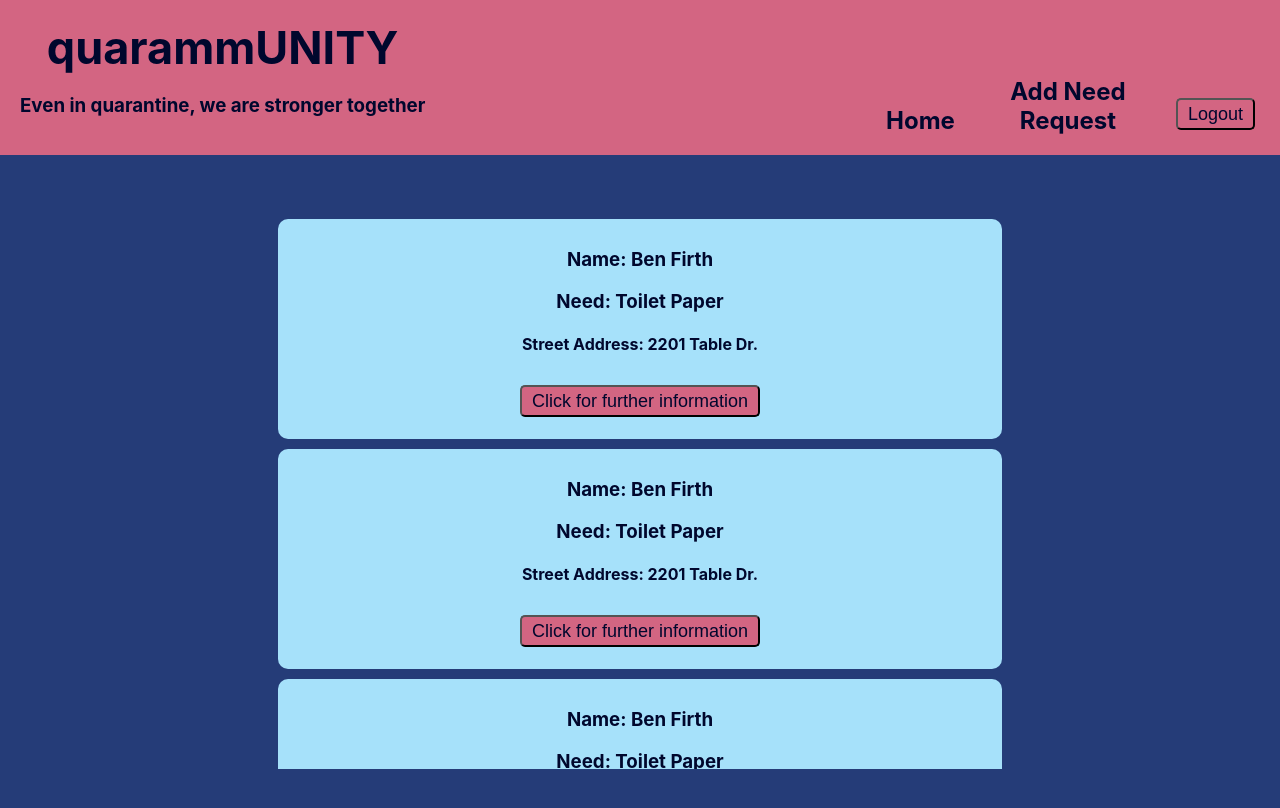
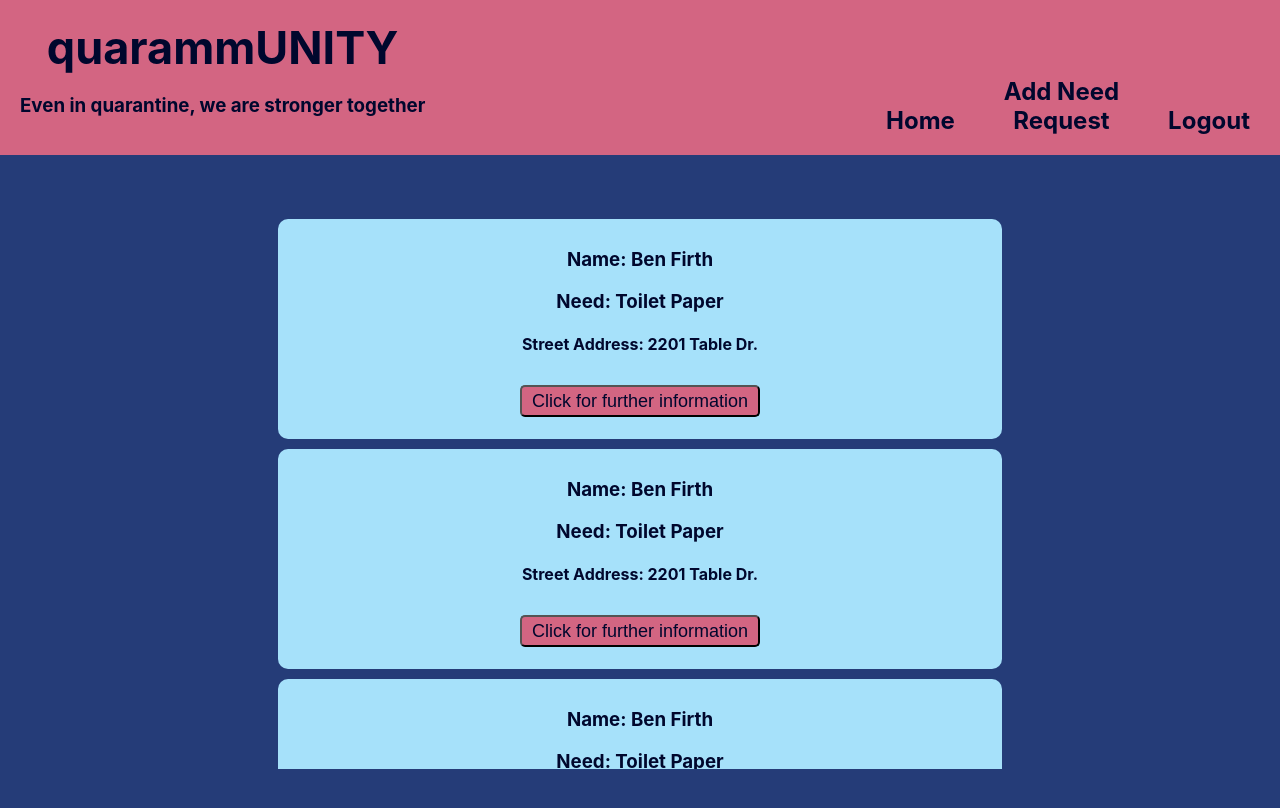
Before and after one commit to benjamin-firth/quarammUNITY, a React (Create React App) app in the folder quarammunity/: page / in a window 1280 px wide. Both pictures are taken after typing "Sample", "Sample" into the empty fields and a click on the button "SUBMIT". Shown: the top 808 px of the page. Built offline with nearby package versions, Linux system fonts and the light colour scheme.

Commit message:
Switch button to a tag for styling

```diff
--- a/quarammunity/src/components/LoggedInHeader/LoggedInHeader.js
+++ b/quarammunity/src/components/LoggedInHeader/LoggedInHeader.js
@@ -27,9 +27,9 @@ const LoggedInHeader = () => {
         </Link><Link to='/addneed'>
           <h2>Add Need Request</h2>
         </Link>
-        <button
+        <h2><a
           type='button'
-          onClick={logout}>Logout</button>
+          onClick={logout}>Logout</a></h2>
       </div>
     </header>
   );
```
